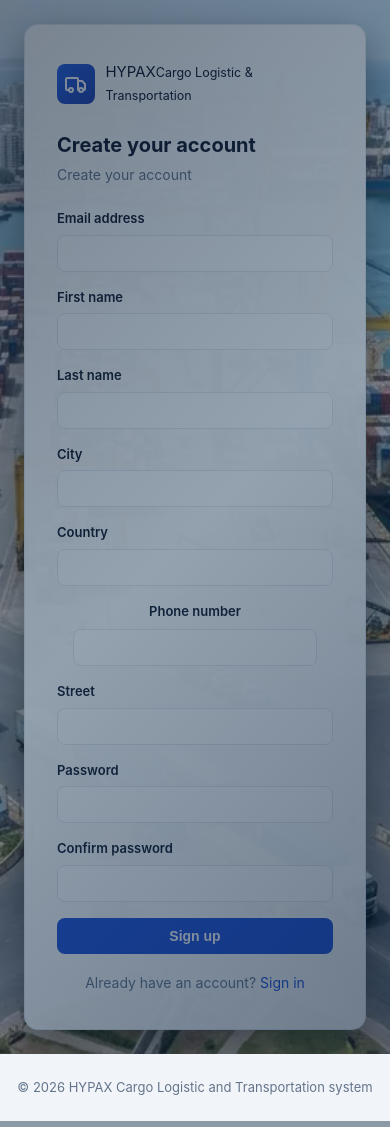
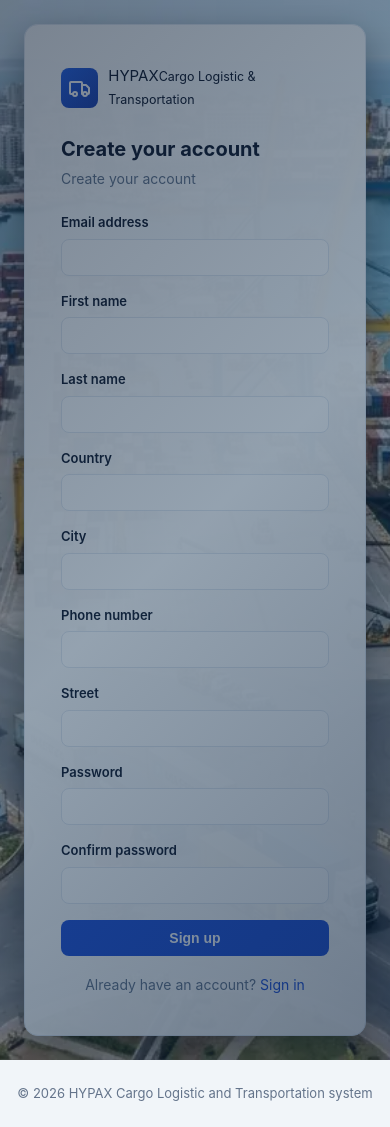
Before and after one commit to namatigi/logistic_platform, a Django app: page /accounts/signup/ in a window 390 px wide. Run offline with Django 5.2, Linux system fonts and the light colour scheme; parts of the project's set-up code (start-up, migrations or seed data) failed here and were passed over.

Commit message:
Widen sign up card; country-first with narrow city search and phone prefix

```diff
--- a/static/css/hypax.css
+++ b/static/css/hypax.css
@@ -657,12 +657,12 @@ tr:hover td {
 
 .auth-card {
   width: 100%;
-  max-width: 400px;
+  max-width: 480px;
   background: var(--card);
   border: 1px solid var(--border);
   border-radius: 14px;
   box-shadow: 0 10px 30px rgba(15, 23, 42, 0.08);
-  padding: 36px 32px;
+  padding: 40px 36px;
 }
 
 .auth-brand {
@@ -691,6 +691,32 @@ tr:hover td {
 
 .auth-card .form-row {
   margin-bottom: 16px;
+}
+
+.phone-group {
+  display: flex;
+  flex-direction: row;
+  align-items: center;
+}
+
+.phone-group .phone-prefix {
+  padding: 9px 12px;
+  background: #f1f5f9;
+  border: 1px solid var(--border);
+  border-right: none;
+  border-radius: 8px 0 0 8px;
+  font-weight: 600;
+  color: #475569;
+  white-space: nowrap;
+  font-size: 14px;
+}
+
+.phone-group input {
+  flex: 1;
+}
+
+.phone-group input.with-prefix {
+  border-radius: 0 8px 8px 0;
 }
 
 .auth-footer {
--- a/templates/registration/signup.html
+++ b/templates/registration/signup.html
@@ -40,6 +40,13 @@
             <input id="signup-last-name" type="text" v-model.trim="lastName" autocomplete="family-name">
           </div>
           <div class="form-row">
+            <label for="signup-country">Country</label>
+            <input id="signup-country" list="country-list" v-model.trim="country" autocomplete="country-name" @blur="matchCountry">
+            <datalist id="country-list">
+              <option v-for="c in countryList" :key="c.c" :value="c.n">{{ c.n }}<span v-if="c.d"> (+{{ c.d }})</span></option>
+            </datalist>
+          </div>
+          <div class="form-row">
             <label for="signup-city">City</label>
             <input id="signup-city" list="city-list" v-model.trim="city" autocomplete="address-level2" @blur="matchCity">
             <datalist id="city-list">
@@ -47,16 +54,11 @@
             </datalist>
           </div>
           <div class="form-row">
-            <label for="signup-country">Country</label>
-            <input id="signup-country" list="country-list" v-model.trim="country" autocomplete="country-name" @blur="matchCountry">
-            <datalist id="country-list">
-              <option v-for="c in countryList" :key="c.c" :value="c.n">{{ c.n }}<span v-if="c.d"> (+{{ c.d }})</span></option>
-            </datalist>
-          </div>
-          <div class="form-row" style="display:flex; align-items:center; gap:8px;">
-            <label for="signup-phone" style="flex:0 0 auto;">Phone number</label>
-            <span v-if="dial" style="padding:8px; background:#f1f5f9; border:1px solid #cbd5e1; border-radius:4px 0 0 4px; font-weight:600; color:#475569; white-space:nowrap;">+{{ dial }}</span>
-            <input id="signup-phone" type="tel" v-model.trim="phoneNumber" autocomplete="tel" style="flex:1;" :style="dial ? 'border-radius:0 4px 4px 0;' : ''">
+            <label for="signup-phone">Phone number</label>
+            <div class="phone-group">
+              <span class="phone-prefix" v-if="dial">+{{ dial }}</span>
+              <input id="signup-phone" type="tel" v-model.trim="phoneNumber" autocomplete="tel" :class="{ 'with-prefix': dial }">
+            </div>
           </div>
           <div class="form-row">
             <label for="signup-street">Street</label>
@@ -127,13 +129,10 @@
         cityList: function () {
           var q = (this.city || '').toLowerCase();
           if (!q) return [];
-          var all = WORLD.cities || [];
-          var matches = all.filter(function (c) { return c.n.toLowerCase().indexOf(q) !== -1; });
-          if (this.countryIso) {
-            var here = matches.filter(function (c) { return c.c === this.countryIso; }.bind(this));
-            var rest = matches.filter(function (c) { return c.c !== this.countryIso; }.bind(this));
-            matches = here.concat(rest);
-          }
+          var matches = (WORLD.cities || []).filter(function (c) {
+            if (this.countryIso && c.c !== this.countryIso) return false;
+            return c.n.toLowerCase().indexOf(q) !== -1;
+          }.bind(this));
           return matches.slice(0, 20);
         },
       },
```
